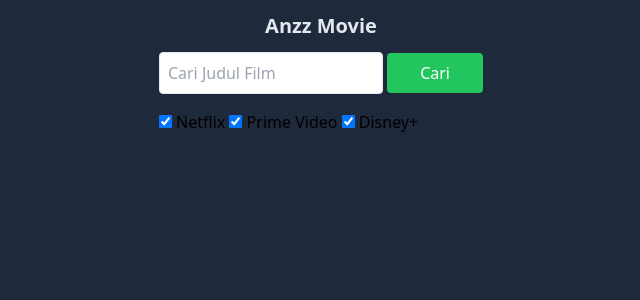
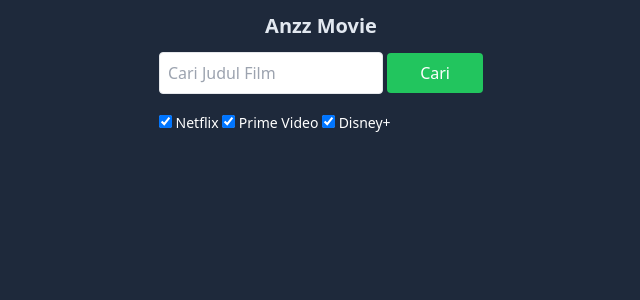
Before and after one commit to annalitcz/web-streaming, a Flask app: page / in a window 1280 px wide. Shown: the top 300 px of the page, without its empty margins (319-959 px from the left). Run offline with Flask 2, Linux system fonts and the light colour scheme; some libraries are stand-ins or nearby versions.

Commit message:
update style

```diff
--- a/templates/index.html
+++ b/templates/index.html
@@ -28,20 +28,30 @@
 </style>
 
 <body class="bg-slate-800">
-    <h1 class="text-xl text-center font-bold mt-3 text-slate-200 mb-3">Anzz Movie</h1>
+    <h1 class="text-xl text-center font-bold mt-3 text-slate-200 mb-3">
+        Anzz Movie
+    </h1>
     <div class="container mx-auto flex justify-center items-center">
         <form action="#" id="form" class="mb-3">
             <div class="mb-4">
-                <input type="text" name="query" id="query" placeholder="Cari Judul Film" class="p-2 border rounded w-56" />
-                <input type="submit" value="Cari" id="cari" class="p-2 w-24 bg-green-500 text-white rounded cursor-pointer" />
+                <input type="text" name="query" id="query" placeholder="Cari Judul Film"
+                    class="p-2 border rounded w-56" />
+                <input type="submit" value="Cari" id="cari"
+                    class="p-2 w-24 bg-green-500 text-white rounded cursor-pointer" />
             </div>
             <div>
-                <label for=""><input type="checkbox" name="providers[]" checked class="provider" value="Netflix" />
-                    Netflix</label>
-                <label for=""><input type="checkbox" name="providers[]" checked class="provider" value="PrimeVideo" />
-                    Prime Video</label>
-                <label for=""><input type="checkbox" name="providers[]" checked class="provider" value="DisneyPlus" />
-                    Disney+</label>
+                <label for=" " class="text-white text-sm">
+                    <input type="checkbox" name="providers[]" checked class="provider" value="Netflix" />
+                    Netflix
+                </label>
+                <label for="" class="text-white text-sm">
+                    <input type="checkbox" name="providers[]" checked class="provider" value="PrimeVideo" />
+                    Prime Video
+                </label>
+                <label for="" class="text-white text-sm">
+                    <input type="checkbox" name="providers[]" checked class="provider" value="DisneyPlus" />
+                    Disney+
+                </label>
             </div>
         </form>
     </div>
@@ -77,7 +87,15 @@
                     result.innerHTML = "";
                     jsonData.forEach(function (data) {
                         const card = document.createElement("li");
-                        card.classList.add("bg-slate-700", "rounded-lg", "shadow", "pb-4", "pl-2", "pr-2", "pt-2");
+                        card.classList.add(
+                            "bg-slate-700",
+                            "rounded-lg",
+                            "shadow",
+                            "pb-4",
+                            "pl-2",
+                            "pr-2",
+                            "pt-2"
+                        );
 
                         const img = document.createElement("img");
                         img.src = data.thumb;
```
